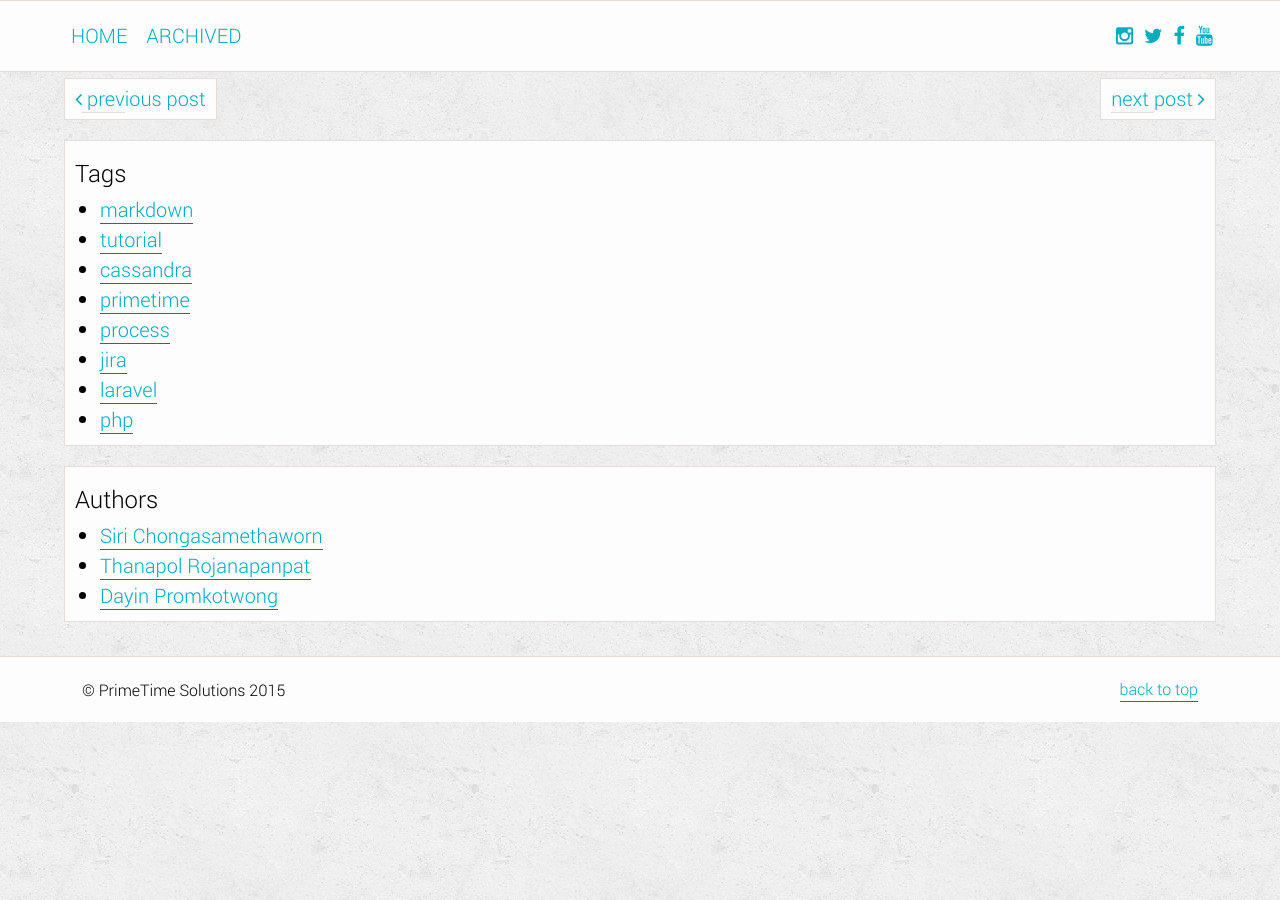
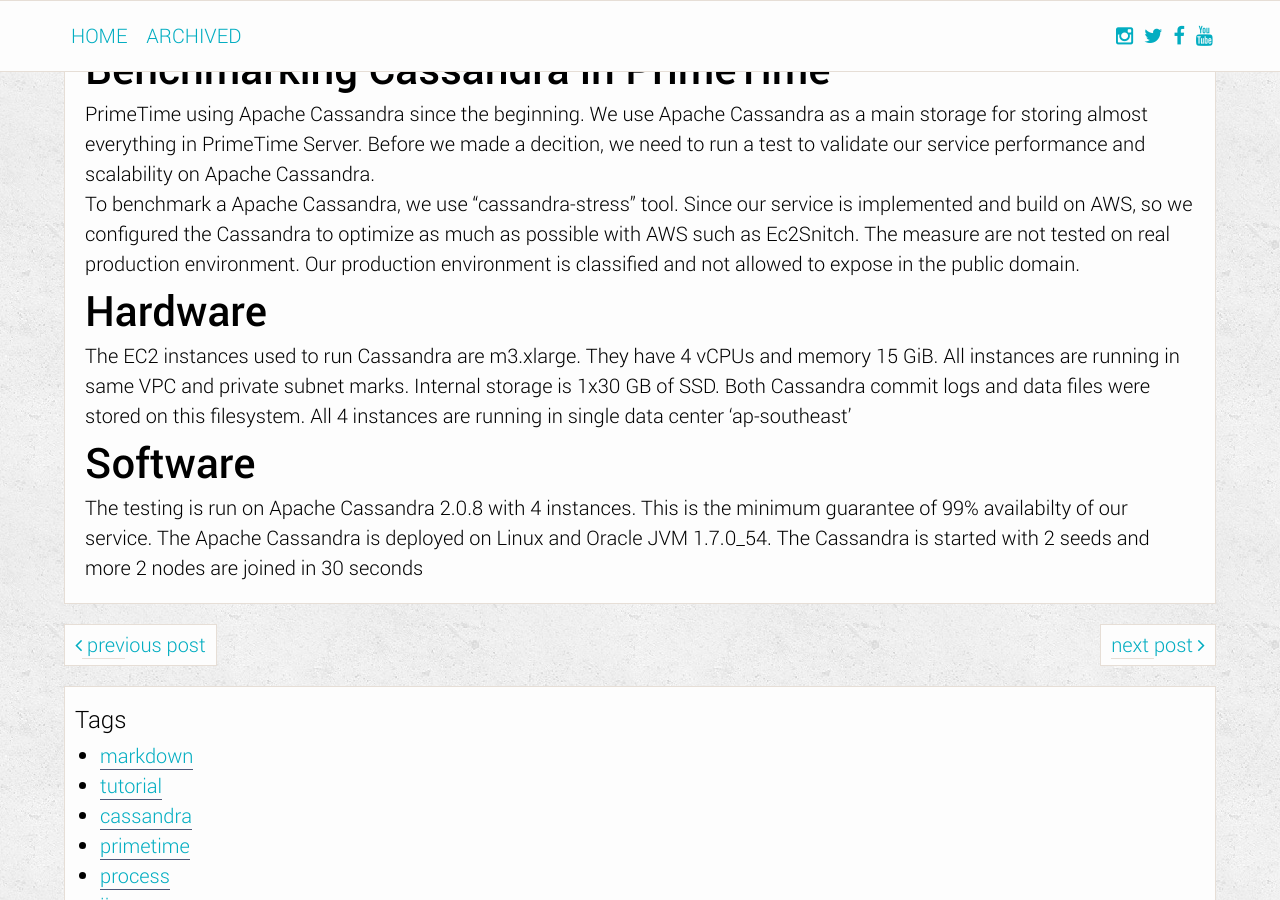
Before and after one commit to PrimeTimeTV/PrimeTimeTV.github.io, a Jekyll site: the page built from _posts/2015-08-09-cassandra-benchmark.markdown, in a window 1280 px wide and 900 px high, scrolled down 260 px. Built offline with Jekyll 4.4.1, drawn with Linux system fonts in a browser that asks for light colours.

Commit message:
Update 2015-08-09-cassandra-benchmark.markdown

```diff
--- a/_posts/2015-08-09-cassandra-benchmark.markdown
+++ b/_posts/2015-08-09-cassandra-benchmark.markdown
@@ -7,3 +7,19 @@
 tags: cassandra
 draft: true
 ---
+
+Benchmarking Cassandra in PrimeTime
+===================================
+
+PrimeTime using Apache Cassandra since the beginning. We use Apache Cassandra as a main storage for storing almost everything in PrimeTime Server. Before we made a decition, we need to run a test to validate our service performance and scalability on Apache Cassandra.
+
+To benchmark a Apache Cassandra, we use "cassandra-stress" tool. Since our service is implemented and build on AWS, so we configured the Cassandra to optimize as much as possible with AWS such as Ec2Snitch. The measure are not tested on real production environment. Our production environment is classified and not allowed to expose in the public domain.
+
+Hardware
+========
+The EC2 instances used to run Cassandra are m3.xlarge. They have 4 vCPUs and memory 15 GiB. All instances are running in same VPC and private subnet marks. Internal storage is 1x30 GB of SSD. Both Cassandra commit logs and data files were stored on this filesystem. All 4 instances are running in single data center 'ap-southeast'
+
+Software
+========
+The testing is run on Apache Cassandra 2.0.8 with 4 instances. This is the minimum guarantee of 99% availabilty of our service.
+The Apache Cassandra is deployed on Linux and Oracle JVM 1.7.0_54. The Cassandra is started with 2 seeds and more 2 nodes are joined in 30 seconds
```
